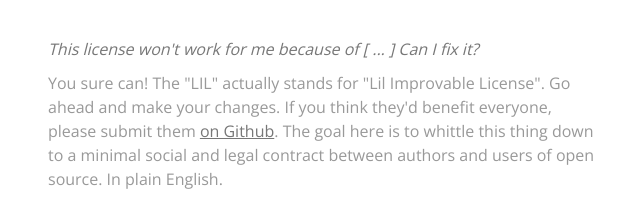
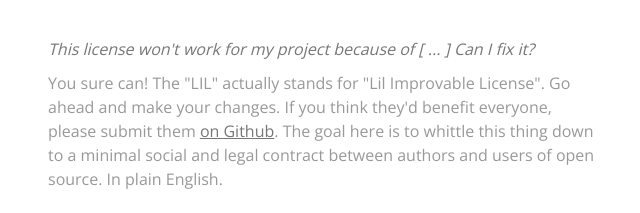
Before and after one commit to jashkenas/lil-license, a plain HTML site: page v1.html in a window 1280 px wide. Shown: the part 1123-1336 px from the top of the page, 317-957 px from the left. Drawn offline with nearby package versions, Linux system fonts and the light colour scheme; a web font is replaced by a local one.

Commit message:
s/me/my project ... getting close

```diff
--- a/v1.html
+++ b/v1.html
@@ -121,7 +121,7 @@ incorporated under the same terms of the license.</p>
 TEXT quieted, and the words generally boiled down to a bare minimum. You can
 include the license verbatim or link to it instead, and there's also a bit about
 having no obligations to provide support or updates to your code.</p>
-<p>This license won't work for me because of [ ... ] Can I fix it?</p>
+<p>This license won't work for my project because of [ ... ] Can I fix it?</p>
 <p>You sure can! The &quot;LIL&quot; actually stands for &quot;Lil Improvable License&quot;. Go ahead
 and make your changes. If you think they'd benefit everyone, please submit them
 <a href="https://github.com/jashkenas/lil-license">on Github</a>. The goal here is to
```
Also changed, not shown: 1 other file.
